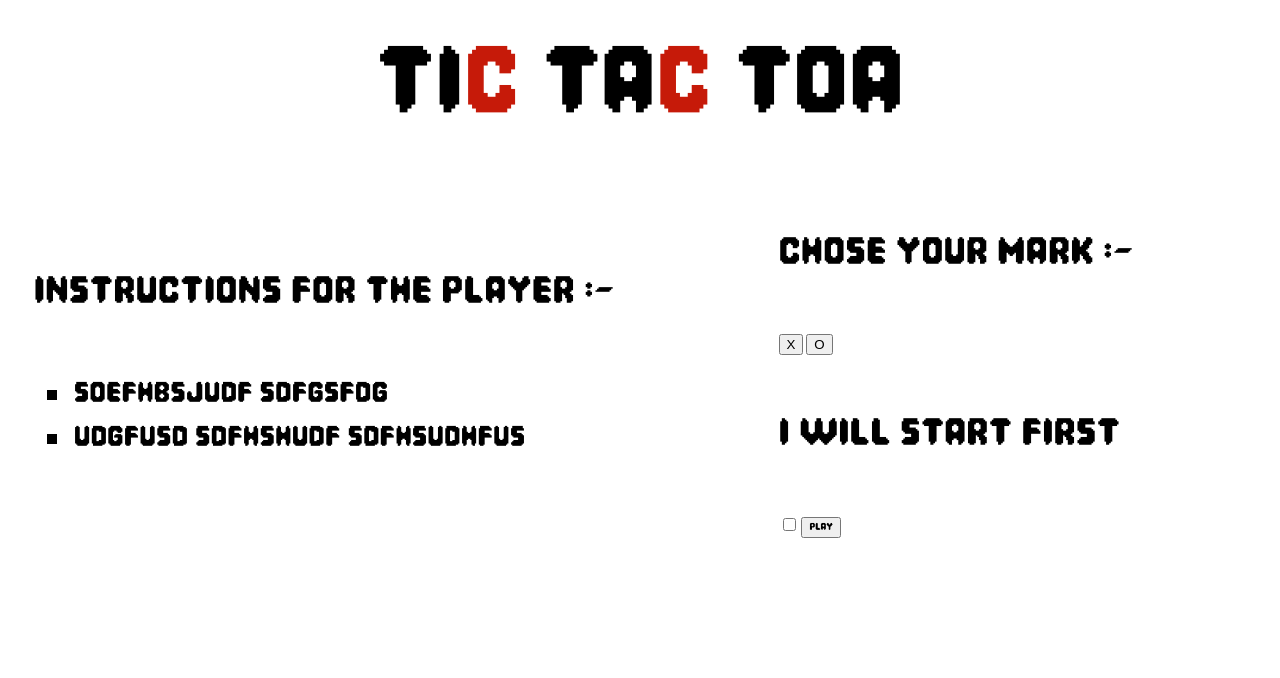
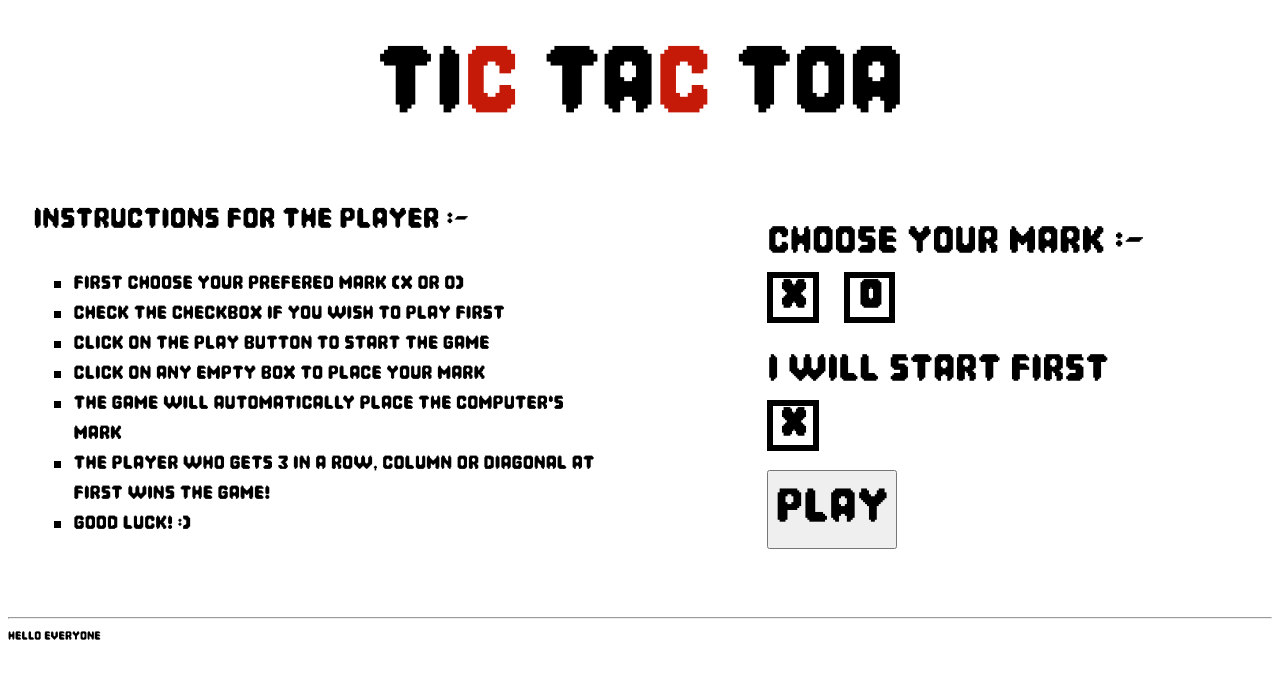
Before and after one commit to Dineth-De-Silva/Tic-Tac-Toa, a plain HTML site: page index.html in a window 1280 px wide. Drawn offline with Linux system fonts and the light colour scheme.

Commit message:
Responsive start page styling complete

```diff
--- a/index.html
+++ b/index.html
@@ -29,35 +29,48 @@
     <!--Pages-->
 
     <!--Initial page-->
-    <div id="start_page" class="container">
-      <!-- Two blocks (in either side of desktop mode) -->
-      <div class="left-div">
+    <div id="start_page" class="page">
+      <div id="start_left_div">
         <div>
-          <p style="font-size: 4vw">Instructions for the player :-</p>
-          <ul style="font-size: 3vw; list-style-type: square">
-            <li>soefhbsjudf sdfgsfdg</li>
-            <li>udgfusd sdfhshudf sdfhsudhfus</li>
+          <span id="start_left_title">Instructions for the player :-</span>
+          <br />
+          <ul id="start_left_list">
+            <li>First choose your prefered mark (X or O)</li>
+            <li>Check the checkbox if you wish to play first</li>
+            <li>Click on the play button to start the game</li>
+            <li>Click on any empty box to place your mark</li>
+            <li>The game will automatically place the computer's mark</li>
+            <li>
+              The player who gets 3 in a row, column or diagonal at first wins
+              the game!
+            </li>
+            <li>Good luck! :)</li>
           </ul>
         </div>
       </div>
-      <div class="right-div">
+      <div id="start_right_div">
         <div>
-          <p style="font-size: 4vw">Chose your mark :-</p>
-          <button>X</button>
-          <button>O</button>
-          <p style="font-size: 4vw">I will start first</p>
-          <input type="checkbox" />
-          <button style="font-family: Pixel Game" onclick="start()">
-            Play
-          </button>
+          <span class="start_right_q">Choose your mark :-</span>
+          <br />
+          <div id="start_right_grid_1">
+            <div class="start_right_box">X</div>
+            <div class="start_right_box">O</div>
+          </div>
+          <br />
+          <span class="start_right_q">I will start first</span>
+          <br />
+          <div id="start_right_grid_2">
+            <div class="start_right_box">X</div>
+          </div>
+          <br />
+          <button class="button" onclick="start()">Play</button>
         </div>
       </div>
     </div>
 
     <!--Game page-->
-    <div id="game_page" class="container">
-      <!-- Two blocks (in either side of desktop mode) -->
-      <div class="left-div">
+    <div id="game_page" class="page">
+      <div class="game-left-div">
         <div id="board" class="game-board" style="justify-content: center">
           <div id="3b1" class="box" onclick="user_move('3b1')"></div>
           <div id="3b2" class="box" onclick="user_move('3b2')"></div>
@@ -70,7 +83,7 @@
           <div id="1b3" class="box" onclick="user_move('1b3')"></div>
         </div>
       </div>
-      <div class="right-div">
+      <div class="game-right-div">
         <div
           id="result"
           style="text-align: center; font-size: 6vw; font-weight: bolder"
@@ -85,7 +98,12 @@
         </div>
       </div>
     </div>
+    <br />
 
+    <!-- Footer -->
+
+    <hr />
+    <div>Hello Everyone</div>
     <script src="./utils.js"></script>
     <script src="./state_func.js"></script>
     <script src="./algorithm.js"></script>
--- a/style.css
+++ b/style.css
@@ -2,31 +2,77 @@
   font-family: "Pixel Game";
   src: url("./Pixel\ Game.otf");
 }
-
 :root {
   --red: #c61a09;
   --blue: #0000ff;
+  --gray: #cbccceff;
 }
 
 body {
   font-family: "Pixel Game";
 }
-
 #title {
   margin-top: 5vw;
   font-size: 20vw;
   text-align: center;
   margin-bottom: 5vw;
 }
-
-.container {
+.page {
   display: flex;
   flex-direction: column;
   width: 100%;
 }
+.button {
+  font-family: "Pixel Game";
+  font-size: 8vw;
+  cursor: pointer;
+}
 
-.left-div,
-.right-div {
+/* Start page items */
+#start_left_div,
+#start_right_div {
+  padding: 2vw;
+  flex: 1;
+  display: flex;
+  justify-content: center;
+  align-items: center;
+}
+#start_left_title {
+  font-size: 6vw;
+}
+#start_left_list {
+  font-size: 4vw;
+  list-style-type: square;
+}
+.start_right_q {
+  font-size: 6vw;
+}
+#start_right_grid_1 {
+  display: grid;
+  grid-template-columns: 10vw 10vw;
+  grid-template-rows: 10vw;
+  gap: 2vw;
+}
+#start_right_grid_2 {
+  display: grid;
+  grid-template-columns: 10vw;
+  grid-template-rows: 10vw;
+}
+.start_right_box {
+  border: 1vw solid;
+  display: flex;
+  align-items: center;
+  justify-content: center;
+  font-weight: bold;
+  font-size: 10vw;
+}
+.start_right_box:hover {
+  cursor: pointer;
+  background-color: var(--gray);
+}
+
+.game-left-div,
+.game-right-div {
   display: flex;
   justify-content: center;
   align-items: center;
@@ -46,61 +92,3 @@ body {
   font-weight: bold;
   font-size: 10vw;
 }
-
-.buttons {
-  text-align: center;
-  padding: 40px;
-}
-
-.btn-hover {
-  font-size: 10vw;
-  font-weight: 600;
-  color: #fff;
-  cursor: pointer;
-  padding: 20px;
-  padding-right: 40px;
-  padding-left: 40px;
-  text-align: center;
-  border: none;
-  background-size: 300% 100%;
-
-  border-radius: 50px;
-  -moz-transition: all 0.4s ease-in-out;
-  -o-transition: all 0.4s ease-in-out;
-  -webkit-transition: all 0.4s ease-in-out;
-  transition: all 0.4s ease-in-out;
-}
-
-.btn-hover:hover {
-  background-position: 100% 0;
-  -moz-transition: all 0.4s ease-in-out;
-  -o-transition: all 0.4s ease-in-out;
-  -webkit-transition: all 0.4s ease-in-out;
-  transition: all 0.4s ease-in-out;
-}
-
-.btn-hover:focus {
-  outline: none;
-}
-
-.btn-hover.color-1 {
-  background-image: linear-gradient(
-    to right,
-    #25aae1,
-    #40e495,
-    #30dd8a,
-    #2bb673
-  );
-  box-shadow: 0 4px 15px 0 rgba(49, 196, 190, 0.75);
-}
-
-.btn-hover.color-8 {
-  background-image: linear-gradient(
-    to right,
-    #29323c,
-    #485563,
-    #2b5876,
-    #4e4376
-  );
-  box-shadow: 0 4px 15px 0 rgba(45, 54, 65, 0.75);
-}
--- a/style_desc.css
+++ b/style_desc.css
@@ -6,22 +6,62 @@
     text-align: center;
     margin-bottom: 1vw;
   }
+  .page {
+    flex-direction: row;
+    justify-content: space-between;
+  }
+  .button {
+    font-family: "Pixel Game";
+    font-size: 5vw;
+    cursor: pointer;
+  }
+
+  /* Start page items */
+  #start_left_div,
+  #start_right_div {
+    padding: 2vw;
+    flex: 1;
+    display: flex;
+    justify-content: center;
+    align-items: center;
+  }
+  #start_left_title {
+    font-size: 3vw;
+  }
+  #start_left_list {
+    font-size: 2vw;
+    list-style-type: square;
+  }
+  .start_right_q {
+    font-size: 4vw;
+  }
+  #start_right_grid_1 {
+    display: grid;
+    grid-template-columns: 4vw 4vw;
+    grid-template-rows: 4vw;
+    gap: 2vw;
+  }
+  #start_right_grid_2 {
+    display: grid;
+    grid-template-columns: 4vw;
+    grid-template-rows: 4vw;
+  }
+  .start_right_box {
+    border: 0.5vw solid;
+    display: flex;
+    align-items: center;
+    justify-content: center;
+    font-weight: bold;
+    font-size: 4vw;
+  }
+  .start_right_box:hover {
+    cursor: pointer;
+    background-color: var(--gray);
+  }
+
   .game-board {
     display: grid;
     grid-template-rows: 10vw 10vw 10vw;
     grid-template-columns: 10vw 10vw 10vw;
   }
-  .container {
-    flex-direction: row;
-    justify-content: space-between;
-
-  }
-
-  .left-div,
-  .right-div {
-    flex: 1;
-    display: flex;
-    justify-content: center;
-    align-items: center;
-  }
 }
--- a/utils.js
+++ b/utils.js
@@ -1,13 +1,11 @@
 // Normal functions
 // Function to check a subset is a subset of parent set
 function isSubsetOf(parentArr, subsetArr) {
-  // The 'every' method checks if all elements in the subsetArr pass a test.
   return subsetArr.every((element) => {
-    // The test is whether the parentArr includes the current element.
     return parentArr.includes(element);
   });
 }
-
+// Function to generate random integer between min (inclusive) and max (exclusive)
 function getRndInteger(min, max) {
-  return Math.floor(Math.random() * (max - min)) + min;
+  return Math.floor(Math.random() * (max + 1 - min)) + min;
 }
```
